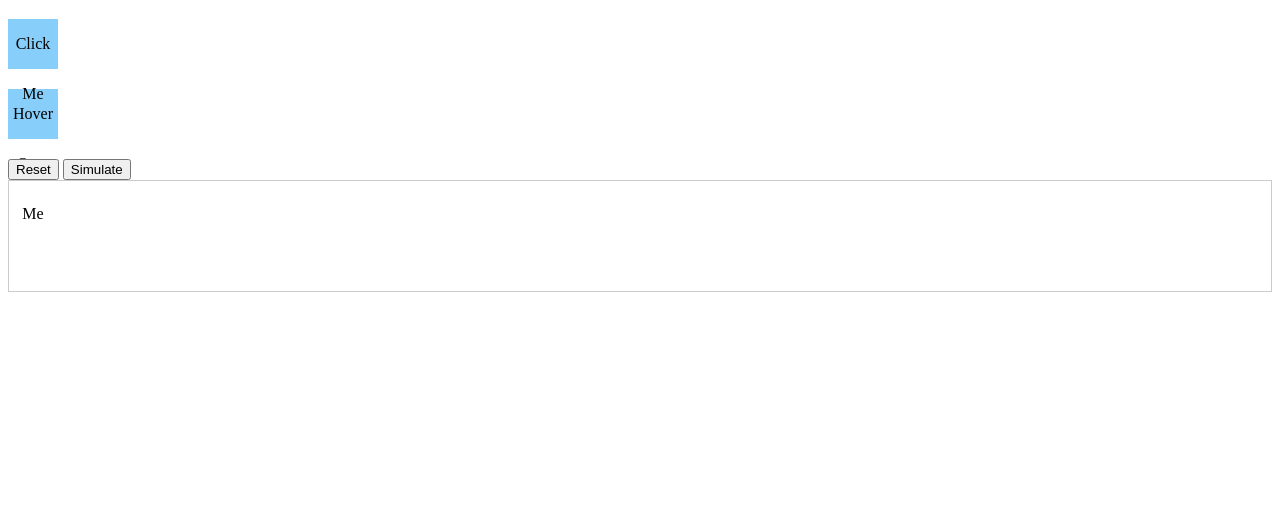
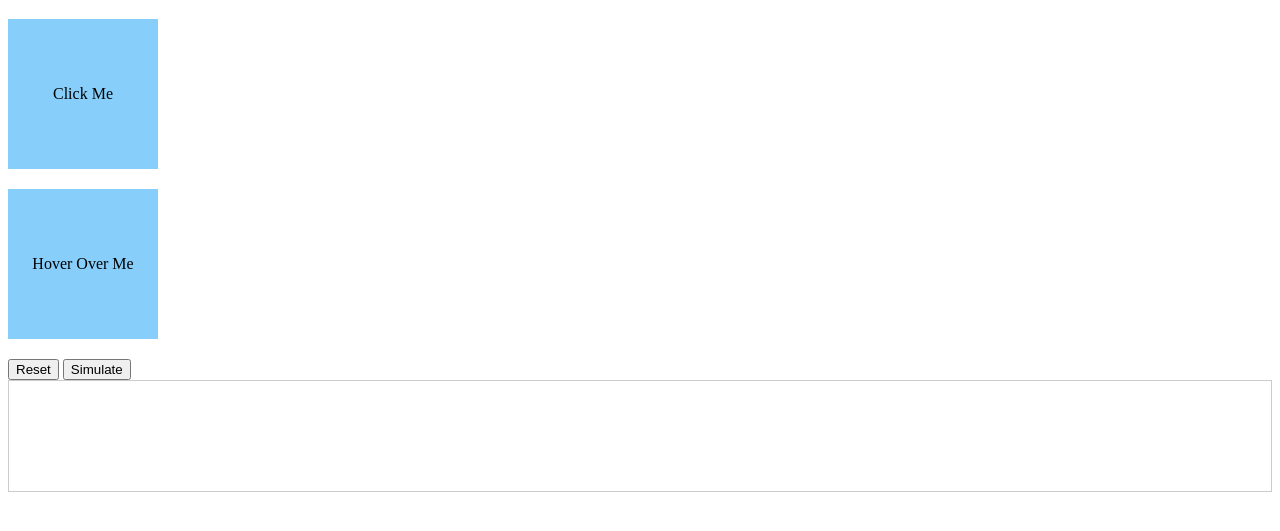
Before and after one commit to dajat/30-Days-To-Automation, a plain HTML site: page Day10_Event_Handling/event.html in a window 1280 px wide. Shown: the part 61-592 px from the top of the page. Drawn offline with Linux system fonts and the light colour scheme.

Commit message:
adjusting the box style again

```diff
--- a/Day10_Event_Handling/event.html
+++ b/Day10_Event_Handling/event.html
@@ -4,11 +4,11 @@
     <title>Event Handling for Automation</title>
     <style>
       .box {
-        width: 50px;
-        height: 50px;
+        width: 150px;
+        height: 150px;
         background-color: lightskyblue;
         text-align: center;
-        line-height: 50px;
+        line-height: 150px;
         margin-bottom: 20px;
       }
       .log {
```
